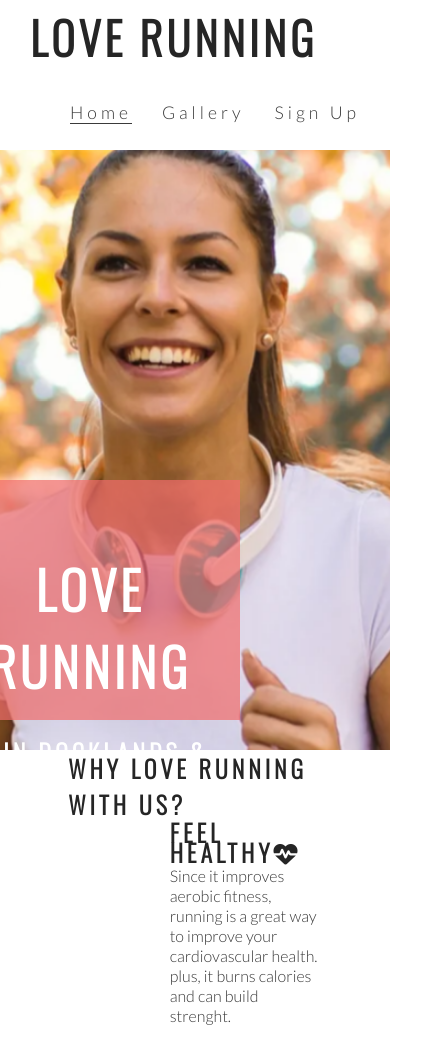
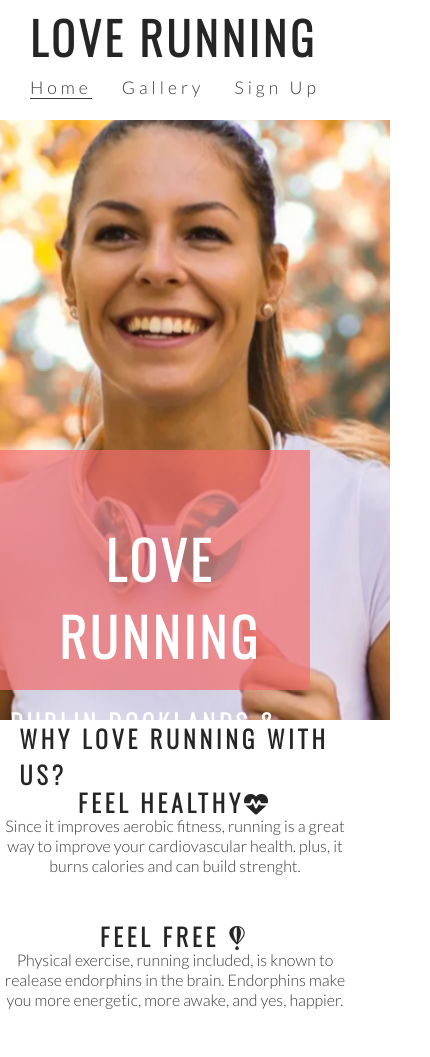
Before and after one commit to FranciscoBarreira/love-running, a plain HTML site: page index.html in a window 390 px wide. Shown: the top 1057 px of the page, 430 px wide, since content can reach past the window. Drawn offline with nearby package versions, Linux system fonts and the light colour scheme.

Commit message:
style gallery for responsive design

```diff
--- a/assets/css/style.css
+++ b/assets/css/style.css
@@ -261,7 +261,49 @@ footer {
         padding: 0;
     }
 
+    #times > div {
+        width: 100%;
+        clear:both;
+        height: 150px;
+        padding:0;
+    }
+
     hr{
         display:none;
     }
 }
+
+@media screen and (max-width: 950px) {
+    #menu {
+        clear: left;
+        float: left;
+        margin-left: 30px;
+        margin-bottom:20px;
+        line-height: 25px;
+
+    }
+    #cover-text {
+        left: 0;
+    }
+
+    #club-ethos {
+        width: 90%;
+        height:1200px;
+        margin: 0 auto;
+
+    }
+    .left-about-heading, .right-about-heading {
+        width: inherit;
+    }
+
+    .left-about-heading, .right-about-heading h2 {
+        width:100%;
+        text-align: center;
+    }
+
+    .left-about-heading, .right-about-heading p {
+        text-align: center;
+        padding-left: 20px;
+        padding-right: 20px;
+    }
+}
```
